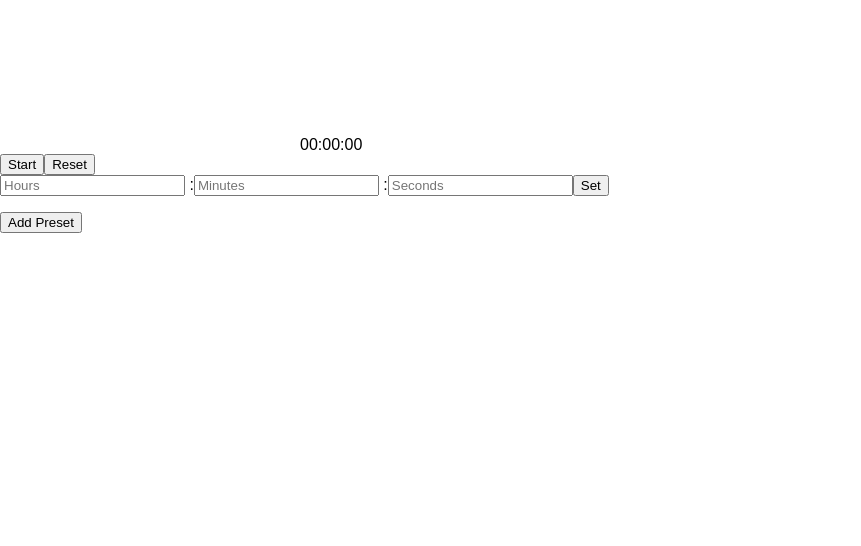
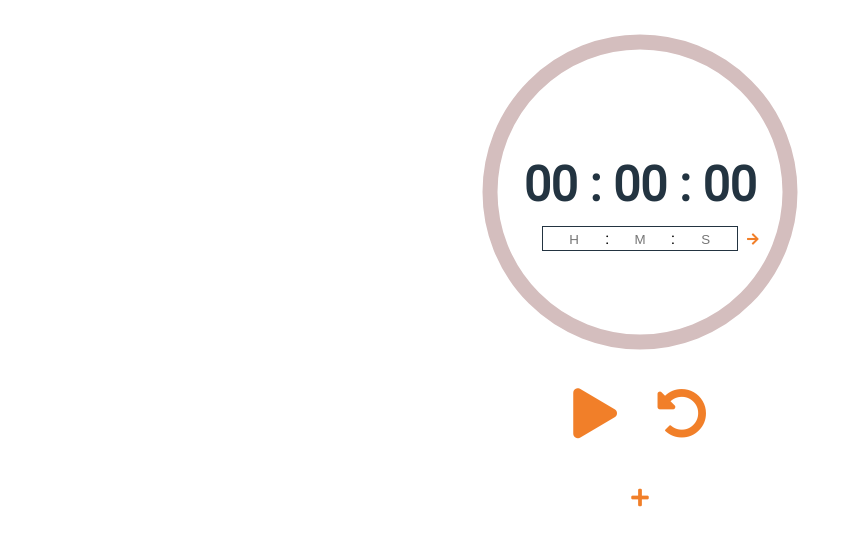
Before and after one commit to DamiFa/timerDF, a React (Create React App) app: page / in a window 1280 px wide. Shown: the top 546 px of the page, without its empty margins (0-861 px from the left). Built offline with nearby package versions, Linux system fonts and the light colour scheme.

Commit message:
add style, add minor functionalities

```diff
--- a/package.json
+++ b/package.json
@@ -3,6 +3,8 @@
   "version": "0.1.0",
   "private": true,
   "dependencies": {
+    "i": "^0.3.6",
+    "npm": "^6.3.0",
     "react": "^16.4.1",
     "react-dom": "^16.4.1",
     "react-redux": "^5.0.7",
--- a/public/index.html
+++ b/public/index.html
@@ -10,6 +10,9 @@
     -->
     <link rel="manifest" href="%PUBLIC_URL%/manifest.json">
     <link rel="shortcut icon" href="%PUBLIC_URL%/favicon.ico">
+    <link rel="stylesheet" href="https://use.fontawesome.com/releases/v5.2.0/css/all.css" integrity="sha384-hWVjflwFxL6sNzntih27bfxkr27PmbbK/iSvJ+a4+0owXq79v+lsFkW54bOGbiDQ" crossorigin="anonymous">
+
+
     <!--
       Notice the use of %PUBLIC_URL% in the tags above.
       It will be replaced with the URL of the `public` folder during the build.
--- a/src/PresetList.jsx
+++ b/src/PresetList.jsx
@@ -33,10 +33,15 @@ class PresetList extends Component{
     this.setState({presets});
   }
 
-  addPreset(timeInSeconds){
-    let presets = [...this.state.presets, timeInSeconds];
-    localStorage.setItem("presets", presets);
-    this.setState({presets, showForm: false});
+  addPreset(sec){
+    if(sec > 0){
+      let secondsToSetUp = Math.min(sec, 359999);
+      let presets = [...this.state.presets, secondsToSetUp];
+      localStorage.setItem("presets", presets);
+      this.setState({presets, showForm: false});
+    } else {
+      this.setState({showForm: false});
+    }
   }
 
   render() {
@@ -55,18 +60,17 @@ class PresetList extends Component{
     if(presets.length < PRESET_LIMIT){
       if(this.state.showForm){
         displayForm =
-          <div>
+          <div className="preset-timer-form">
             <TimerForm onSubmit={this.addPreset} />
-            <span onClick={() => this.setState({showForm: false})}>X</span>
           </div>
       } else {
-        displayForm = <button onClick={() => this.setState({showForm: true})}>Add Preset</button>
+        displayForm = <button className="preset-add-button" onClick={() => this.setState({showForm: true})}><i className="fas fa-plus"></i></button>
       }
     }
 
     return (
-      <div>
-        <ul>
+      <div id="presets">
+        <ul className="preset-list">
           {timerPresetList}
         </ul>
         {displayForm}
--- a/src/TimerControls.jsx
+++ b/src/TimerControls.jsx
@@ -6,15 +6,15 @@ const TimerControl = ({onStart, onPause, onResume, onReset, timerState}) => {
 
   switch (timerState) {
     case TIMER_STATE.default:
-      buttonToRender = <button onClick={onStart}>Start</button>;
+      buttonToRender = <label onClick={onStart}><i className="fas fa-play"></i></label>;
       break;
 
     case TIMER_STATE.running:
-      buttonToRender = <button onClick={onPause}>Pause</button>;
+      buttonToRender = <label onClick={onPause}><i className="fas fa-pause"></i></label>;
       break;
 
     case TIMER_STATE.paused:
-      buttonToRender = <button onClick={onResume}>Resume</button>;
+      buttonToRender = <label onClick={onResume}><i className="fas fa-play"></i></label>;
       break;
 
     default:
@@ -22,9 +22,9 @@ const TimerControl = ({onStart, onPause, onResume, onReset, timerState}) => {
   }
 
   return (
-    <div>
+    <div id="timer-controls">
       {buttonToRender}
-      <button onClick={onReset}>Reset</button>
+      <label onClick={onReset}><i className="fas fa-undo-alt"></i></label>
     </div>
   )
 }
--- a/src/TimerDisplay.jsx
+++ b/src/TimerDisplay.jsx
@@ -1,25 +1,28 @@
 import React from "react";
 
 const TimerDisplay = ({time, progress}) => {
-  const radius = 90;
+  const radius = 150;
   const circumference = 2*Math.PI*radius;
   const dashSize = -circumference*(1-progress);
 
   return (
     <div id="timer-display">
-      <svg style={{transform: 'rotate(-90deg)'}}>
+      <svg className="timer-display-circle" style={{transform: 'rotate(-90deg)'}}>
         <circle
           r={radius}
-          cx="100"
-          cy="100"
-          fill="transparent"
-          stroke="#FF8F1E"
+          className="circle-background"
+        >
+        </circle>
+        <circle
+          r={radius}
           strokeDasharray={circumference}
           strokeDashoffset={dashSize}
         >
         </circle>
       </svg>
-      {time}
+      <h1 className="timer-display-time">
+        {time}
+      </h1>
     </div>
   )
 }
--- a/src/TimerForm.jsx
+++ b/src/TimerForm.jsx
@@ -34,7 +34,9 @@ class TimerForm extends Component {
     const {seconds, minutes, hours} = this.state;
 
     return(
+      <div className="timer-form">
         <form onSubmit={this.handleSubmit}>
+          <div className="form-inputs">
             <label htmlFor="hours">
               <input
                 type="number"
@@ -43,12 +45,14 @@ class TimerForm extends Component {
                 step="1"
                 min="0"
                 value={hours}
-            placeholder="Hours"
+                placeholder="H"
                 onChange={this.handleChange}
               />
             </label>
 
-        <label htmlFor="minutes"> :
+            <span> : </span>
+
+            <label htmlFor="minutes">
               <input
                 type="number"
                 name="minutes"
@@ -56,12 +60,14 @@ class TimerForm extends Component {
                 step="1"
                 min="0"
                 value={minutes}
-            placeholder="Minutes"
+                placeholder="M"
                 onChange={this.handleChange}
               />
             </label>
 
-        <label htmlFor="seconds"> :
+            <span> : </span>
+
+            <label htmlFor="seconds">
               <input
                 type="number"
                 name="seconds"
@@ -69,15 +75,17 @@ class TimerForm extends Component {
                 step="1"
                 min="0"
                 value={seconds}
-            placeholder="Seconds"
+                placeholder="S"
                 onChange={this.handleChange}
               />
             </label>
+          </div>
 
           <button type="submit">
-          Set
+            <i className="fas fa-arrow-right"></i>
           </button>
         </form>
+      </div>
     )
   }
 }
--- a/src/TimerMain.jsx
+++ b/src/TimerMain.jsx
@@ -53,8 +53,10 @@ class TimerMain extends Component{
   }
 
   startTimer(){
-    this.timer.start();
-    this.setState({currentState: TIMER_STATE.running});
+    if(this.state.startingTime > 0){
+      this.timer.start();
+      this.setState({currentState: TIMER_STATE.running});
+    }
   }
 
   pauseTimer(){
@@ -72,10 +74,12 @@ class TimerMain extends Component{
     this.setState({currentState: TIMER_STATE.default});
   }
 
-  setUpTimer(secondsToSetUp){
-    if(secondsToSetUp){
+  setUpTimer(sec){
+    if(sec){
+      let secondsToSetUp = Math.min(sec, 359999);
+
       this.resetTimer();
-      this.timer = new Timer(secondsToSetUp);
+      this.timer = new Timer(Number(secondsToSetUp));
 
       this.setState({
         currentTime: this.timer.getCurrentTime(),
@@ -102,6 +106,7 @@ class TimerMain extends Component{
       "ended",
       () => {
         this.sound.play();
+        this.setState({currentState: TIMER_STATE.default});
       }
     )
   }
@@ -116,6 +121,9 @@ class TimerMain extends Component{
           time={formatTimer(this.state.currentTime)}
           progress={percentTime}
         />
+        <div id="main-timer-form">
+          <TimerForm onSubmit={this.setUpTimer}/>
+        </div>
         <TimerControl
           onStart={this.startTimer}
           onPause={this.pauseTimer}
@@ -123,7 +131,6 @@ class TimerMain extends Component{
           onReset={this.resetTimer}
           timerState={currentState}
         />
-        <TimerForm onSubmit={this.setUpTimer}/>
         <PresetList onClick={this.setUpTimer}/>
       </div>
     )
--- a/src/TimerPreset.jsx
+++ b/src/TimerPreset.jsx
@@ -2,9 +2,9 @@ import React from 'react';
 import {formatTimer, hashTime} from "./services/timerFormatter";
 
 const TimerPreset = ({onClick, timeInSeconds, onDelete}) => (
-  <li>
-    <label type="button" onClick={onClick}>{formatTimer(hashTime(timeInSeconds))}</label>
-    <span onClick={onDelete}>X</span>
+  <li className="preset-item">
+    <h3 type="button" onClick={onClick}>{formatTimer(hashTime(timeInSeconds))}</h3>
+    <span onClick={onDelete}><i class="fas fa-trash"></i></span>
   </li>
 )
 
--- a/src/index.css
+++ b/src/index.css
@@ -1,5 +1,158 @@
+@import url('https://fonts.googleapis.com/css?family=Roboto');
+
 body {
   margin: 0;
   padding: 0;
-  font-family: sans-serif;
+  font-family: 'Roboto', sans-serif;
 }
+
+input{
+  text-align: center;
+}
+
+/* For Firefox */
+input[type='number'] {
+  -moz-appearance:textfield;
+}
+/* Webkit browsers like Safari and Chrome */
+input[type=number]::-webkit-inner-spin-button,
+input[type=number]::-webkit-outer-spin-button {
+  -webkit-appearance: none;
+  margin: 0;
+}
+
+button{
+  background-color: transparent;
+  border: none;
+}
+
+ul{
+  list-style: none;
+  padding: 0;
+}
+
+h3{
+  display: inline-block;
+  margin: 0%;
+}
+
+li>h3, li>span{
+  cursor: default
+}
+
+li>span{
+  color: #F17F29;
+  font-size: 20px;
+}
+
+#main{
+  margin: 2em 1em;
+  display: flex;
+  flex-direction: column;
+  flex-wrap: wrap;
+  align-items: center;
+}
+
+#timer-controls{
+  display: flex;
+}
+
+#timer-display{
+  margin-bottom: 20px;
+}
+
+#presets{
+  display: flex;
+  flex-direction: column;
+  align-items: center;
+  /* padding: 1px 50px 15px 50px; */
+  /* border: 1px solid #dfdfdf; */
+}
+
+#main-timer-form{
+  position: relative;
+  height: 0;
+  top: -150px;
+}
+
+.timer-form{
+  display: flex;
+  flex: wrap;
+  margin-right: -30px;
+  margin-bottom: 20px;
+}
+
+.form-inputs{
+  display: inline-block;
+  border: 1px solid #233441;
+  padding: 2px 4px;
+}
+
+.timer-form input{
+  width: 50px;
+  border: none;
+}
+
+.timer-form input:active{
+  border: none;
+}
+
+.timer-form button{
+  width: 30px;
+  color: #F17F29;
+}
+
+.timer-display-circle{
+  height: 320px;
+  width: 320px;
+}
+
+.timer-display-circle circle{
+  cx: 160px;
+  cy: 160px;
+  fill: transparent;
+  stroke: #7FBEEB;
+  stroke-width: 15px;
+}
+
+.timer-display-circle .circle-background{
+  stroke: #D4BEBE;
+  z-index: -1;
+}
+
+.timer-display-time{
+  position: relative;
+  font-size: 3em;
+  width: 320px;
+  height: 0;
+  margin: 0;
+  top: -200px;
+  text-align: center;
+  color: #233441;
+}
+
+#timer-controls label{
+  font-size: 50px;
+  padding: 10px 20px;
+  color: #F17F29;
+}
+
+.preset-item h3{
+  border: 1px solid #F17F29;
+  margin: 10px 5px;
+  padding: 5px 10px;
+  color: #233441;
+}
+
+.preset-item {
+  margin-right: -35px;
+}
+
+.preset-item span{
+  margin: 1px 10px;
+}
+
+#presets .preset-add-button{
+  font-size: 20px;
+  color: #F17F29;
+}
--- a/src/services/timerFormatter.js
+++ b/src/services/timerFormatter.js
@@ -1,7 +1,7 @@
 export function formatTimer(timeHashed){
   let {hours, minutes, seconds} = timeHashed;
 
-  return `${formateTime(hours)}:${formateTime(minutes)}:${formateTime(seconds)}`;
+  return `${formateTime(hours)} : ${formateTime(minutes)} : ${formateTime(seconds)}`;
 }
 
 export function hashTime(timeInSeconds){
```
Also changed, not shown: 1 other file (tests, documents, lock files or other folders). Lines whose indentation alone changed are shown as unchanged.
